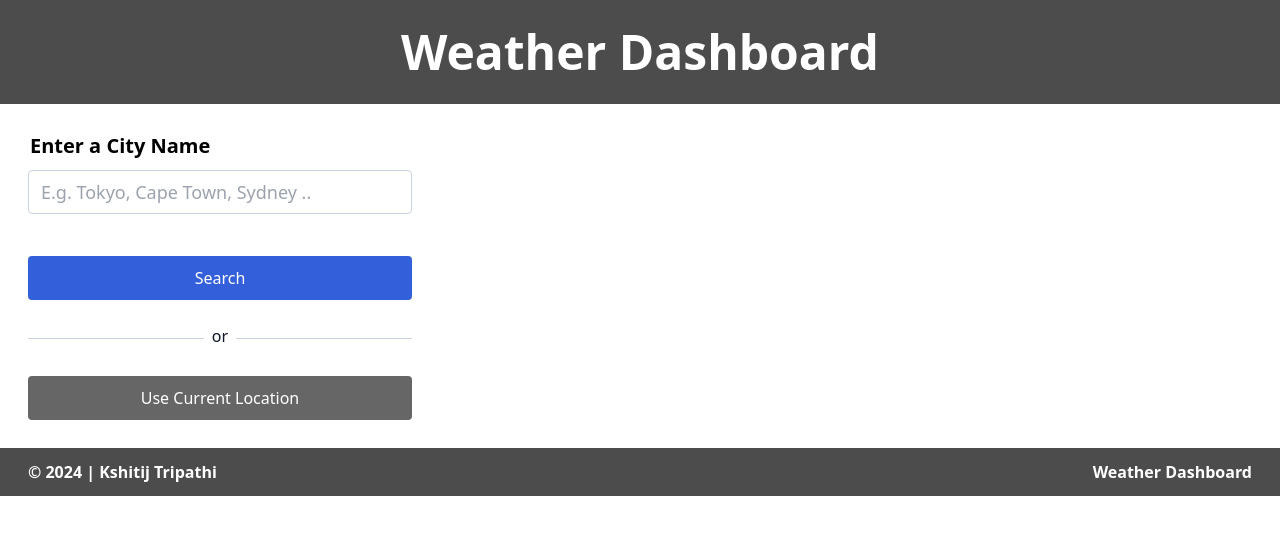
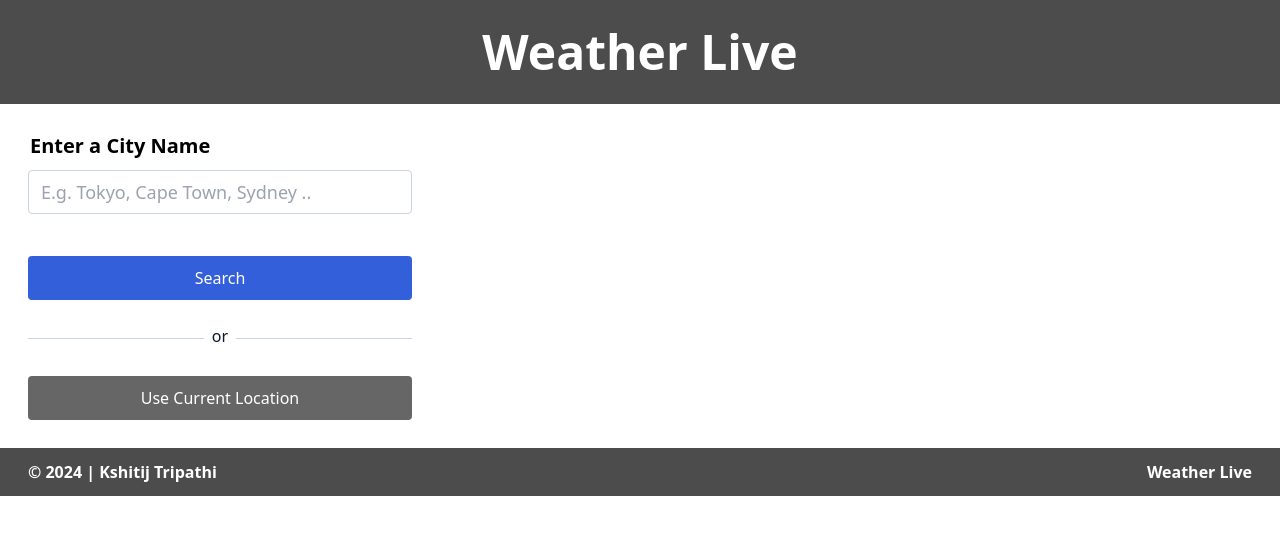
Before and after one commit to Kshitij033/Weather-Forecast-Application, a website with bundled scripts: page src/index.html in a window 1280 px wide. Built offline with nearby package versions, Linux system fonts and the light colour scheme; no server answers.

Commit message:
new site name

```diff
--- a/src/index.html
+++ b/src/index.html
@@ -3,7 +3,7 @@
 <head>
     <meta charset="UTF-8">
     <meta name="viewport" content="width=device-width, initial-scale=1.0">
-    <title>Weather Dashboard</title>
+    <title>Weather Live</title>
     <link rel="stylesheet" href="output.css">
     <link rel="stylesheet" href="https://fonts.googleapis.com/css2?family=Material+Symbols+Outlined:opsz,wght,FILL,GRAD@24,400,0,0" />
     <link rel="apple-touch-icon" sizes="180x180" href="./favicon/apple-touch-icon.png">
@@ -15,7 +15,7 @@
 <body id="frostedbg" class="relative min-h-screen h-full bg-cover bg-no-repeat bg-center flex flex-col">
     <div class="max-h-full inset-0 bg-white/30 backdrop-blur-sm p-0 m-0">
     <header class="bg-black/70 backdrop-blur-sm">
-        <h1 class="bg-transparent text-white font-bold text-5xl max-[880px]:text-5xl max-[496px]:text-4xl py-7 text-center">Weather Dashboard</h1>
+        <h1 class="bg-transparent text-white font-bold text-5xl max-[880px]:text-5xl max-[496px]:text-4xl py-7 text-center">Weather Live</h1>
     </header>
 
 
@@ -58,7 +58,7 @@
     <!-- footer -->
     <footer class="flex px-7 py-3 bottom-0 justify-between w-full bg-black/70 backdrop-blur-sm text-white font-semibold gap-3 max-[390px]:flex-col max-[390px]:items-center max-[390px]:text-center max-[390px]:gap-1">
         <p>&copy; 2024 | Kshitij Tripathi</p>
-        <h1>Weather Dashboard</h1>
+        <h1>Weather Live</h1>
     </footer>
 </div>
 
```
Also changed, not shown: README.md.
